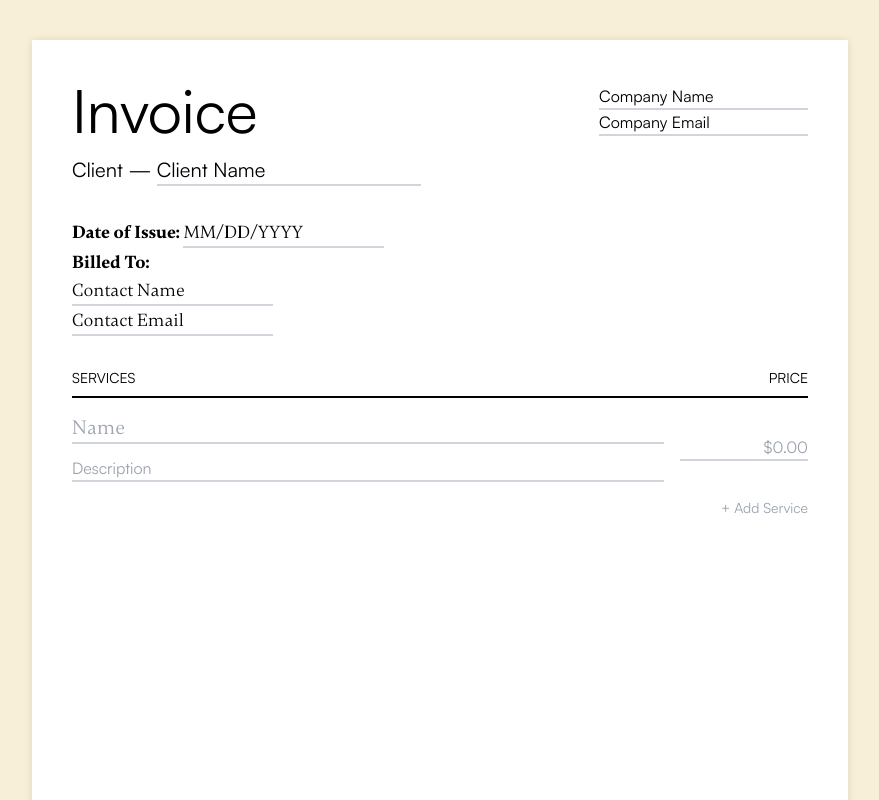
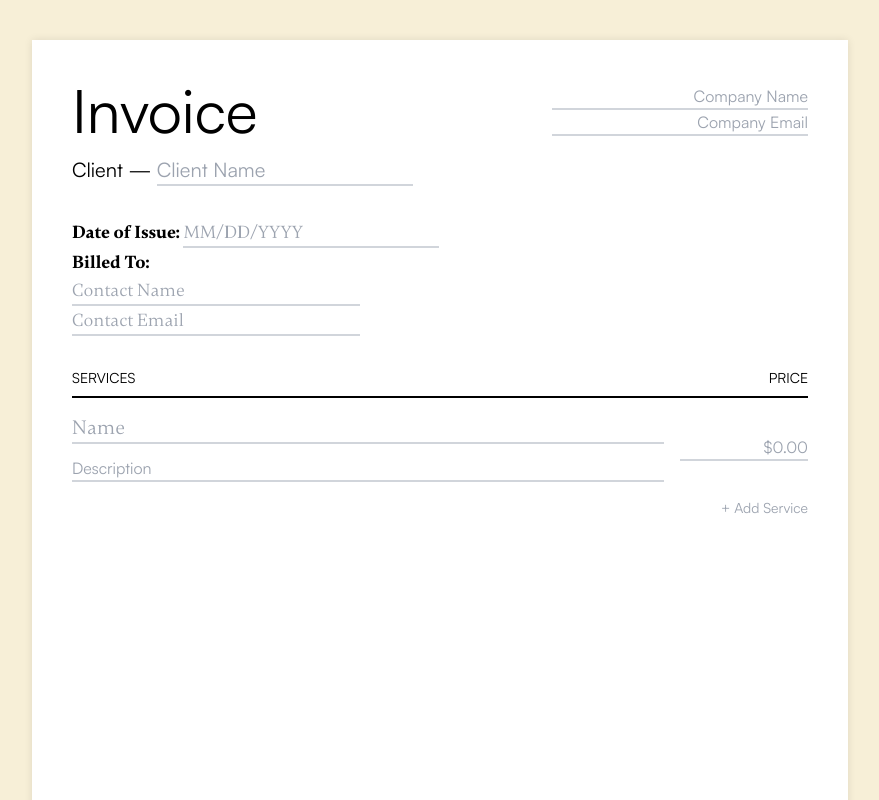
Before and after one commit to sohambasu963/Invoicer, a Next.js app in the folder client/: page / in a window 1280 px wide. Shown: the top 800 px of the page, without its empty margins (200-1079 px from the left). Built offline with nearby package versions, Linux system fonts and the light colour scheme.

Commit message:
Update invoice template form fields

```diff
--- a/client/src/components/InvoiceTemplate.tsx
+++ b/client/src/components/InvoiceTemplate.tsx
@@ -2,18 +2,18 @@
 import React, { useState, useEffect } from 'react';
 
 export default function InvoiceTemplate() {
-  const [clientName, setClientName] = useState('Client Name');
-  const [companyName, setCompanyName] = useState('Company Name');
-  const [companyEmail, setCompanyEmail] = useState('Company Email');
-  const [issueDate, setIssueDate] = useState('MM/DD/YYYY');
-  const [contactName, setContactName] = useState('Contact Name');
-  const [contactEmail, setContactEmail] = useState('Contact Email');
+  const [clientName, setClientName] = useState('');
+  const [companyName, setCompanyName] = useState('');
+  const [companyEmail, setCompanyEmail] = useState('');
+  const [issueDate, setIssueDate] = useState('');
+  const [contactName, setContactName] = useState('');
+  const [contactEmail, setContactEmail] = useState('');
 
   const [services, setServices] = useState([
     { name: '', description: '', price: '' },
   ]);
   const [payments, setPayments] = useState([
-    { date: 'Jan 1, 2024', percent: '100.00%', amount: '0' },
+    { date: 'TBD', percent: '100.00%', amount: '0' },
   ]);
 
   const calculateTotal = () => {
@@ -42,7 +42,7 @@ export default function InvoiceTemplate() {
   const addPayment = () => {
     setPayments([
       ...payments,
-      { date: 'Jan 1, 2024', percent: '100.00%', amount: '0' },
+      { date: 'TBD', percent: '100.00%', amount: '0' },
     ]);
   };
 
@@ -51,6 +51,20 @@ export default function InvoiceTemplate() {
       setPayments(payments.filter((_, i) => i !== index));
     }
   };
+
+  const distributePayments = () => {
+    const updatedPayments = payments.map((payment, i) => {
+      return {
+        ...payment,
+        percent: `${(100 / payments.length).toFixed(2)}%`,
+      };
+    });
+    setPayments(updatedPayments);
+  };
+
+  useEffect(() => {
+    distributePayments();
+  }, [payments.length]);
 
   const formatCurrency = (value: string) => {
     let numberValue = Number(value.replace(/[^0-9.-]+/g, ''));
@@ -140,19 +154,21 @@ export default function InvoiceTemplate() {
     >
       <header className="flex justify-between items-center">
         <h1 className="text-6xl font-satoshi-variable font-bold">Invoice</h1>
-        <div className="text-right">
+        <div>
           <input
             type="text"
             value={companyName}
             onChange={(e) => setCompanyName(e.target.value)}
-            className="font-satoshi-variable text-md inline-block border-b-2 border-gray-300"
+            className="font-satoshi-variable text-md text-right inline-block border-b-2 border-gray-300 w-64"
+            placeholder="Company Name"
           />
           <br />
           <input
             type="email"
             value={companyEmail}
             onChange={(e) => setCompanyEmail(e.target.value)}
-            className="font-satoshi-variable text-md inline-block border-b-2 border-gray-300"
+            className="font-satoshi-variable text-md text-right inline-block border-b-2 border-gray-300 w-64"
+            placeholder="Company Email"
           />
         </div>
       </header>
@@ -163,7 +179,8 @@ export default function InvoiceTemplate() {
           type="text"
           value={clientName}
           onChange={handleClientNameChange}
-          className="inline-block border-b-2 border-gray-300"
+          className="inline-block border-b-2 border-gray-300 w-64"
+          placeholder="Client Name"
         />
       </h2>
 
@@ -175,7 +192,8 @@ export default function InvoiceTemplate() {
             type="text"
             value={issueDate}
             onChange={(e) => setIssueDate(e.target.value)}
-            className="font-gambetta-variable text-lg inline-block border-b-2 border-gray-300"
+            className="font-gambetta-variable text-lg inline-block border-b-2 border-gray-300 w-64"
+            placeholder="MM/DD/YYYY"
           />
         </p>
 
@@ -187,14 +205,16 @@ export default function InvoiceTemplate() {
           type="text"
           value={contactName}
           onChange={(e) => setContactName(e.target.value)}
-          className="font-gambetta-variable text-lg inline-block border-b-2 border-gray-300"
+          className="font-gambetta-variable text-lg inline-block border-b-2 border-gray-300 w-72"
+          placeholder="Contact Name"
         />
         <br />
         <input
           type="email"
           value={contactEmail}
           onChange={(e) => setContactEmail(e.target.value)}
-          className="font-gambetta-variable text-lg inline-block border-b-2 border-gray-300"
+          className="font-gambetta-variable text-lg inline-block border-b-2 border-gray-300 w-72"
+          placeholder="Contact Email"
         />
       </section>
 
```
